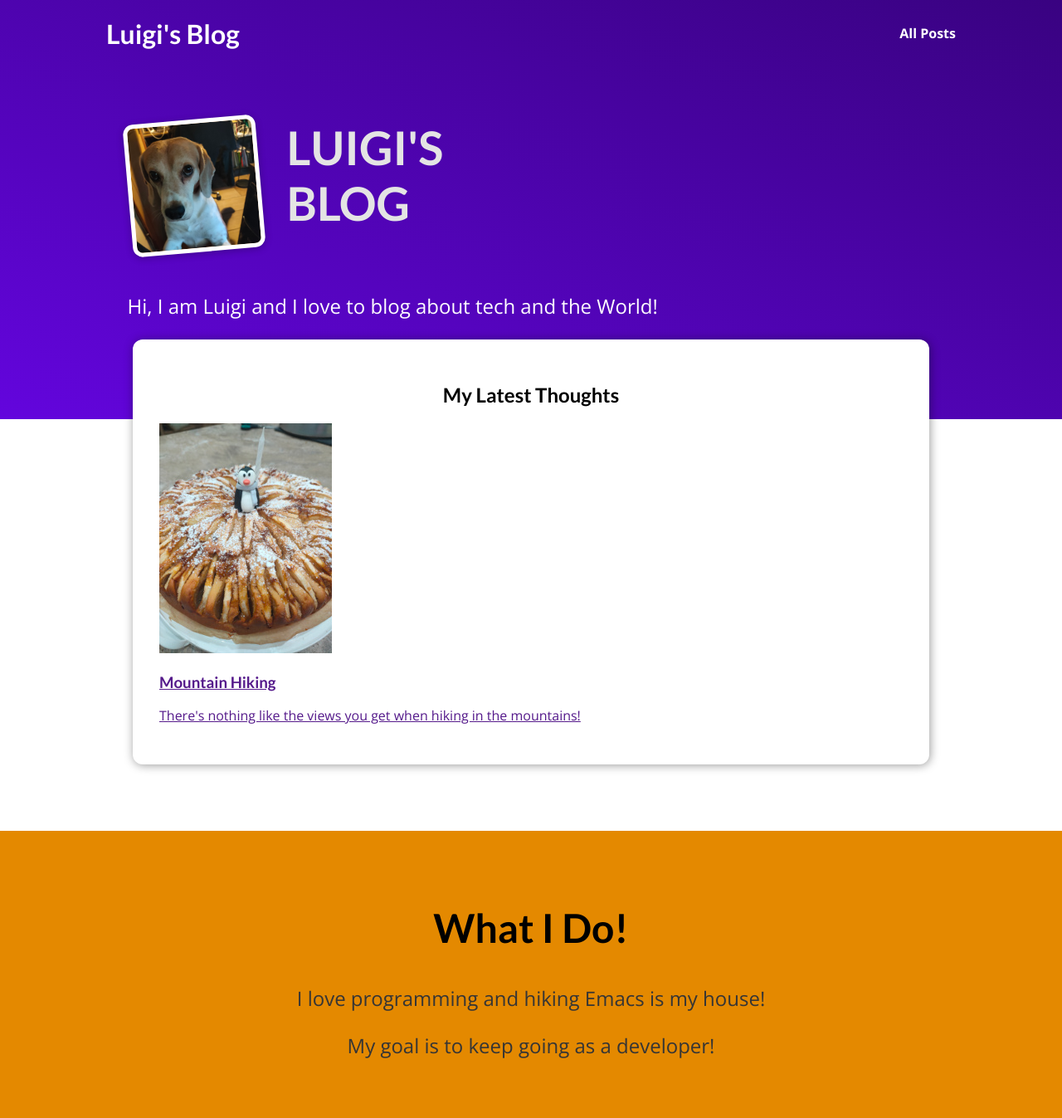
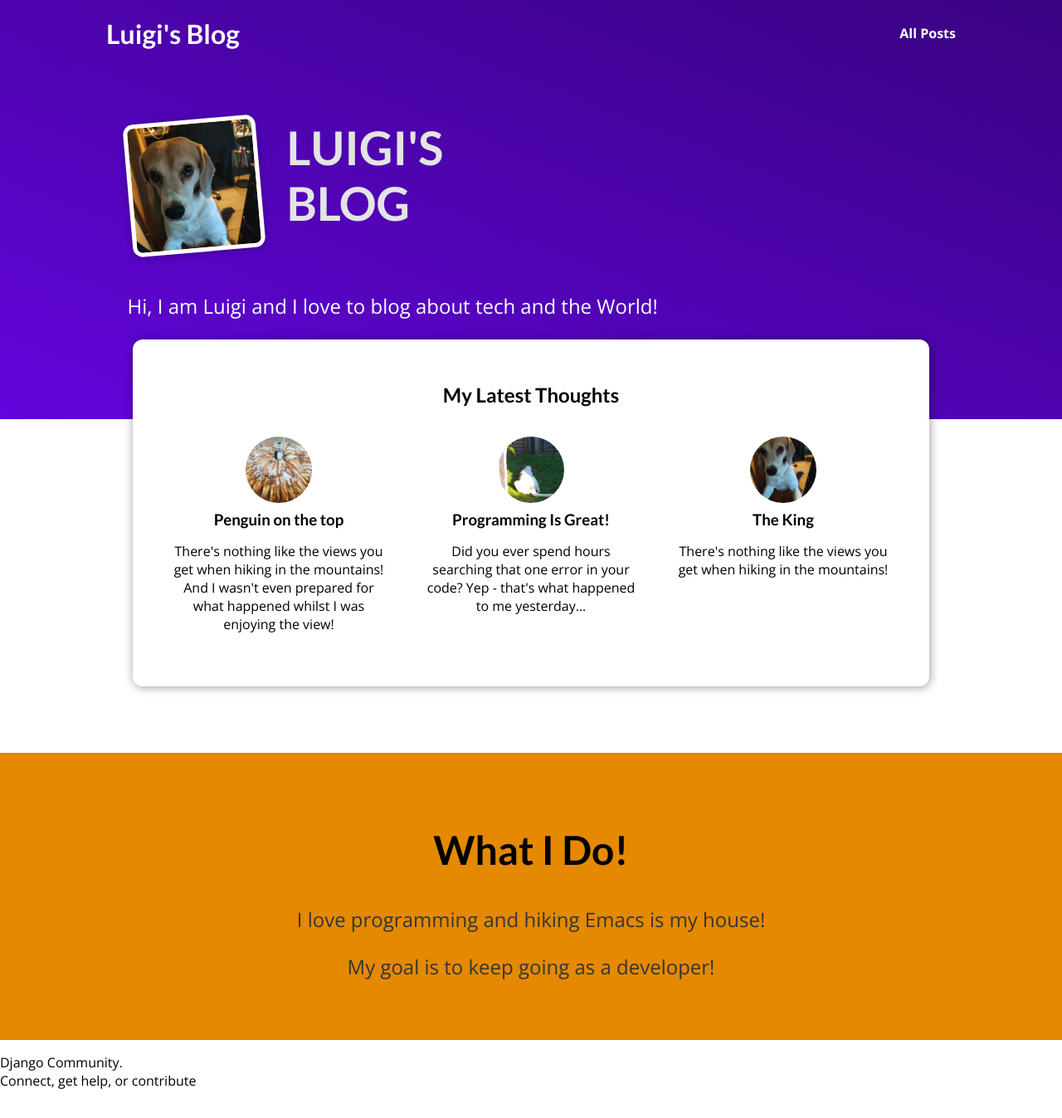
Before and after one commit to littl3-R/python-django-projects, a Django app: page / in a window 1280 px wide. Shown: the top 1347 px of the page at 83% size. After the commit the page ends 1312 px from the top, so only its background shows below. Run offline with Django 4.2, Linux system fonts and the light colour scheme.

Commit message:
Temporary blog with dummy in memory data

```diff
--- /dev/null
+++ b/my_site/blog/static/blog/post.css
@@ -0,0 +1,43 @@
+.post {
+  display: flex;
+  flex-direction: column;
+  align-items: center;
+  text-align: center;
+}
+
+.post a {
+  text-decoration: none;
+  color: black;
+  transition: all 0.2s ease;
+  padding: 1rem;
+}
+
+.post a:hover,
+.post a:active {
+  transform: scale(1.1);
+  background-color: #390281;
+  color: white;
+}
+
+.post img {
+  width: 5rem;
+  height: 5rem;
+  object-fit: cover;
+  border-radius: 50%;
+}
+
+.post h3 {
+  margin: 0.25rem 0;
+}
+
+.post time {
+  color: #666666;
+  margin: 0.25rem;
+  font-style: italic;
+  font-size: 0.85rem;
+}
+
+.post:hover time,
+.post:active time {
+  color: white;
+}
--- /dev/null
+++ b/my_site/blog/templates/blog/includes/post.html
@@ -0,0 +1,12 @@
+{% load static %}
+
+<li>
+    <article class="post">
+        <a href="{% url "post-detail-page" post.slug %}"><img src="{% static "blog/images/"|add:post.image %}" alt="{{ post.title }}"/>
+            <div class="post__content">
+                <h3>{{ post.title }}</h3>
+                <p>{{ post.excerpt }}</p>
+            </div>
+        </a>
+    </article>
+</li>
--- a/my_site/blog/templates/blog/index.html
+++ b/my_site/blog/templates/blog/index.html
@@ -6,17 +6,11 @@
 {% endblock %}
 
 {% block css_files %}
+    <link rel="stylesheet" href="{% static "blog/post.css" %}" type="text/css" media="screen" />
     <link rel="stylesheet" href="{% static "blog/index.css" %}" type="text/css" media="screen" />
 {% endblock %}
 
 {% block content %}
-    <header id="main-navigation">
-        <h1><a href="">Luigi's Blog</a></h1>
-        <nav>
-            <a href="">All Posts</a>
-        </nav>
-    </header>
-
     <section id="welcome">
         <header>
             <img src="{% static "blog/images/the_king_luigi.jpg" %}" alt="Luigi - The Author Of This Blog" />
@@ -28,16 +22,9 @@
     <section id="latest-posts">
         <h2>My Latest Thoughts</h2>
         <ul>
-            <li>
-                <article class="post">
-                    <a href=""><img src="{% static "blog/images/penguin_on_the_top.jpg" %}" alt="Mountain Hiking" />
-                        <div class="post__content">
-                            <h3>Mountain Hiking</h3>
-                            <p>There's nothing like the views you get when hiking in the mountains!</p>
-                        </div>
-                    </a>
-                </article>
-            </li>
+            {% for post in posts %}
+                {% include "blog/includes/post.html" %}
+            {% endfor %}
         </ul>
     </section>
 
--- a/my_site/blog/views.py
+++ b/my_site/blog/views.py
@@ -1,15 +1,103 @@
+from datetime import date
 from django.shortcuts import render
 
-# Create your views here.
+all_posts = [
+    {
+        "slug": "hike-in-the-mountains",
+        "image": "the_king_luigi.jpg",
+        "author": "Luigi",
+        "date": date(2022, 7, 21),
+        "title": "The King",
+        "excerpt": "There's nothing like the views you get when hiking in the mountains!",
+        "content": """Lorem Ipsum is simply dummy text of the printing and
+            typesetting industry. Lorem Ipsum has been the industry's
+            standard dummy text ever since the 1500s, when an unknown
+            printer took a galley of type and scrambled it to make a
+            type specimen book. It has survived not only five
+            centuries, but also the leap into electronic typesetting,
+            remaining essentially unchanged. It was popularised in the
+            1960s with the release of Letraset sheets containing Lorem
+            Ipsum passages, and more recently with desktop publishing
+            software like Aldus PageMaker including versions of Lorem
+            Ipsum.
+        """,
+    },
+    {
+        "slug": "hike-in-the-mountains",
+        "image": "penguin_on_the_top.jpg",
+        "author": "Maximilian",
+        "date": date(2021, 7, 21),
+        "title": "Penguin on the top",
+        "excerpt": "There's nothing like the views you get when hiking in the mountains! And I wasn't even prepared for what happened whilst I was enjoying the view!",
+        "content": """
+          Lorem ipsum dolor sit amet consectetur adipisicing elit. Officiis nobis
+          aperiam est praesentium, quos iste consequuntur omnis exercitationem quam
+          velit labore vero culpa ad mollitia? Quis architecto ipsam nemo. Odio.
+
+          Lorem ipsum dolor sit amet consectetur adipisicing elit. Officiis nobis
+          aperiam est praesentium, quos iste consequuntur omnis exercitationem quam
+          velit labore vero culpa ad mollitia? Quis architecto ipsam nemo. Odio.
+
+          Lorem ipsum dolor sit amet consectetur adipisicing elit. Officiis nobis
+          aperiam est praesentium, quos iste consequuntur omnis exercitationem quam
+          velit labore vero culpa ad mollitia? Quis architecto ipsam nemo. Odio.
+        """,
+    },
+    {
+        "slug": "programming-is-fun",
+        "image": "lawn_green_white.jpg",
+        "author": "Maximilian",
+        "date": date(2022, 3, 10),
+        "title": "Programming Is Great!",
+        "excerpt": "Did you ever spend hours searching that one error in your code? Yep - that's what happened to me yesterday...",
+        "content": """
+          Lorem ipsum dolor sit amet consectetur adipisicing elit. Officiis nobis
+          aperiam est praesentium, quos iste consequuntur omnis exercitationem quam
+          velit labore vero culpa ad mollitia? Quis architecto ipsam nemo. Odio.
+
+          Lorem ipsum dolor sit amet consectetur adipisicing elit. Officiis nobis
+          aperiam est praesentium, quos iste consequuntur omnis exercitationem quam
+          velit labore vero culpa ad mollitia? Quis architecto ipsam nemo. Odio.
+
+          Lorem ipsum dolor sit amet consectetur adipisicing elit. Officiis nobis
+          aperiam est praesentium, quos iste consequuntur omnis exercitationem quam
+          velit labore vero culpa ad mollitia? Quis architecto ipsam nemo. Odio.
+        """,
+    },
+    {
+        "slug": "into-the-woods",
+        "image": "lawn_green_white.jpg",
+        "author": "Maximilian",
+        "date": date(2020, 8, 5),
+        "title": "Nature At Its Best",
+        "excerpt": "Nature is amazing! The amount of inspiration I get when walking in nature is incredible!",
+        "content": """
+          Lorem ipsum dolor sit amet consectetur adipisicing elit. Officiis nobis
+          aperiam est praesentium, quos iste consequuntur omnis exercitationem quam
+          velit labore vero culpa ad mollitia? Quis architecto ipsam nemo. Odio.
+
+          Lorem ipsum dolor sit amet consectetur adipisicing elit. Officiis nobis
+          aperiam est praesentium, quos iste consequuntur omnis exercitationem quam
+          velit labore vero culpa ad mollitia? Quis architecto ipsam nemo. Odio.
+
+          Lorem ipsum dolor sit amet consectetur adipisicing elit. Officiis nobis
+          aperiam est praesentium, quos iste consequuntur omnis exercitationem quam
+          velit labore vero culpa ad mollitia? Quis architecto ipsam nemo. Odio.
+        """,
+    },
+]
 
 
 def starting_page(request):
-    return render(request, "blog/index.html")
+    sorted_posts = sorted(all_posts, key=lambda post: post["date"])
+    latest_posts = sorted_posts[-3:]
+    return render(request, "blog/index.html", {"posts": latest_posts})
 
 
 def posts(request):
-    pass
+    return render(request, "blog/all-posts.html", {"all_posts": all_posts})
 
 
-def post_detail(request):
-    pass
+def post_detail(request, slug):
+    identified_post = next(post for post in all_posts if post["slug"] == slug)
+    return render(request, "blog/post-detail.html", {"post": identified_post})
--- a/my_site/templates/base.html
+++ b/my_site/templates/base.html
@@ -10,6 +10,13 @@
         {% block css_files %}{% endblock %}
     </head>
     <body>
+        <header id="main-navigation">
+            <h1><a href="{% url "starting-page" %}">Luigi's Blog</a></h1>
+            <nav>
+                <a href="{% url "posts-page" %}">All Posts</a>
+            </nav>
+        </header>
+
         {% block content %}
         {% endblock %}
         <footer>
```
Also changed, not shown: my_site/blog/static/blog/all-posts.css (added, +43 -0 lines), my_site/blog/static/blog/post-detail.css (added, +62 -0 lines), my_site/blog/templates/blog/all-posts.html (added, +23 -0 lines), my_site/blog/templates/blog/post-detail.html (added, +27 -0 lines), my_site/templates/404.html (added, +9 -0 lines).
